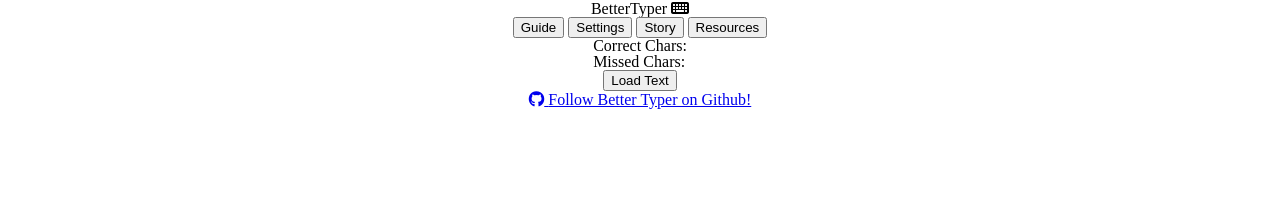
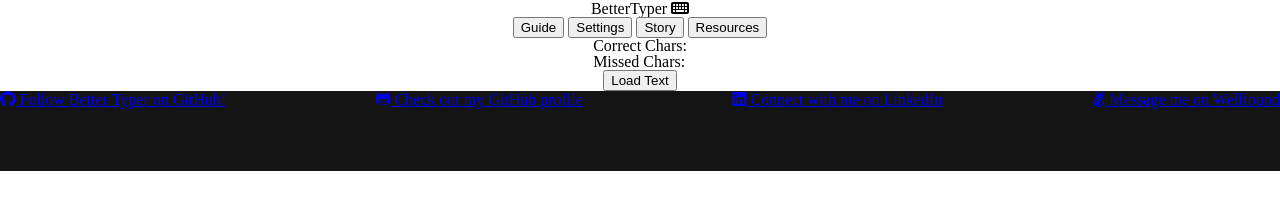
Before and after one commit to rhaubenstock/betterTyper, a website with bundled scripts: page index.html in a window 1280 px wide. Built offline with nearby package versions, Linux system fonts and the light colour scheme.

Commit message:
Work on footer

```diff
--- a/index.html
+++ b/index.html
@@ -91,10 +91,34 @@
     </section>
 
     <footer>
-      <a href="https://github.com/rhaubenstock/betterTyper">
-        <i class="fa-brands fa-github"></i>
-        <span> Follow Better Typer on Github!</span>
-      </a>
+      <ul class="contact-links">
+        <li class="contact-item">
+          <a href="https://github.com/rhaubenstock/betterTyper">
+            <i class="fa-brands fa-github"></i>
+            <span> Follow Better Typer on GitHub!</span>
+          </a>
+        </li>
+        <li class="contact-item">
+
+
+          <a href="https://github.com/rhaubenstock">
+            <i class="fa-brands fa-github-alt"></i>
+            <span> Check out my GitHub profile</span>
+          </a>
+        </li>
+        <li class="contact-item">
+          <a href="https://www.linkedin.com/in/reed-haubenstock-49325995/">
+            <i class="fa-brands fa-linkedin"></i>
+            <span> Connect with me on LinkedIn</span>
+          </a>
+        </li>
+        <li class="contact-item">
+          <a href="https://github.com/rhaubenstock/betterTyper">
+            <i class="fa-brands fa-angellist"></i>
+            <span> Message me on Wellfound</span>
+          </a>
+        </li>
+      </ul>
     </footer>
   </body>
 </html>
--- a/static/styling.css
+++ b/static/styling.css
@@ -12,6 +12,31 @@
   padding-top: 20px;
   padding-bottom: 20px;
 }
+
+footer {
+  display: flex;
+  flex-direction: column;
+  align-items: center;
+  justify-content: center;
+  min-height: 80px;
+  width: 100vw;
+  background: rgb(20,20,20);
+}
+
+ul.contact-links {
+  display: flex;
+  flex-direction: row;
+  justify-content: space-between;
+  align-items: center;
+}
+
+li.contact-item {
+  display: flex;
+  flex-direction: column;
+  align-items: center;
+  justify-content: center;
+}
+
 
 nav {
   flex-direction: row;
```
